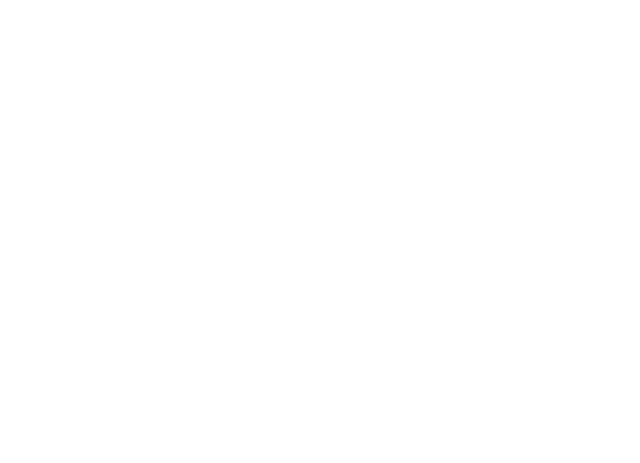
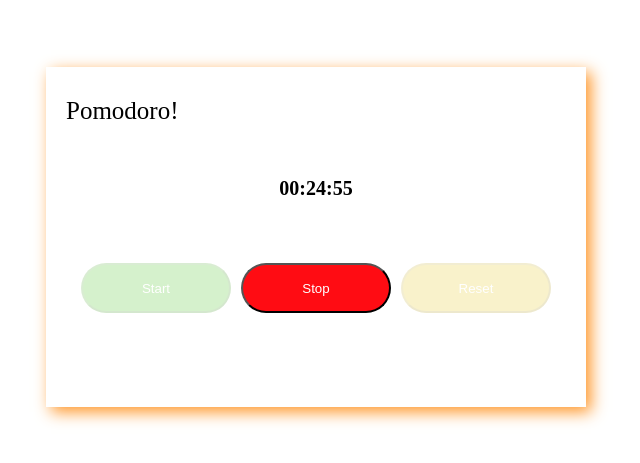
Before and after one commit to bergran/pomodoro, an Angular app: page /work-time in a window 1280 px wide. Before the commit this address led to /. Shown: the part 163-626 px from the top of the page, without its empty margins (324-964 px from the left). Built offline with nearby package versions, Linux system fonts and the light colour scheme.

Commit message:
Minor fixes

```diff
--- a/src/app/app-routing.module.ts
+++ b/src/app/app-routing.module.ts
@@ -2,10 +2,12 @@ import { NgModule } from '@angular/core';
 import { RouterModule, Routes } from '@angular/router';
 
 import { IndexComponent } from './pages/index/index.component';
+import { FreetimeComponent } from './pages/freetime/freetime.component';
 
 const routes: Routes = [
-  {path: '', redirectTo: '/index', pathMatch: 'full'},
-  {path: 'index', component: IndexComponent}
+  {path: '', redirectTo: '/work-time', pathMatch: 'full'},
+  {path: 'work-time', component: IndexComponent},
+  {path: 'freetime', component: FreetimeComponent},
 ]
 
 @NgModule({
--- a/src/app/app.module.ts
+++ b/src/app/app.module.ts
@@ -8,6 +8,7 @@ import { IndexComponent } from './pages/index/index.component';
 import { AppRoutingModule } from './app-routing.module';
 import { PomodoroComponent } from './container/pomodoro/pomodoro.component';
 import { CountdownComponent } from './component/countdown/countdown.component';
+import { FreetimeComponent } from './pages/freetime/freetime.component';
 
 
 @NgModule({
@@ -15,7 +16,8 @@ import { CountdownComponent } from './component/countdown/countdown.component';
     AppComponent,
     IndexComponent,
     PomodoroComponent,
-    CountdownComponent
+    CountdownComponent,
+    FreetimeComponent
   ],
   imports: [
     BrowserModule,
--- a/src/app/component/countdown/countdown.component.ts
+++ b/src/app/component/countdown/countdown.component.ts
@@ -24,6 +24,7 @@ export class CountdownComponent implements OnInit {
 
   @Input () disabledButtons: string[];
   @Input () time: number;
+  @Input () startAutomatic = false;
   @Input () onStart = () => null;
   @Input () onStop = () => null;
   @Input () onReset = () => null;
@@ -43,7 +44,10 @@ export class CountdownComponent implements OnInit {
   ngOnInit() {
     this.checkValidate();
     this.setTime(this.time);
-    // this.getTime();
+
+    if (this.startAutomatic) {
+      this.startTime();
+    }
   }
 
   setTime(time: number) {
@@ -79,34 +83,36 @@ export class CountdownComponent implements OnInit {
   }
 
   manageTime (time: number) {
-    if (time < 1) {
-      this.onFinish();
+    if (time < 0) {
       this.setTime(this.time);
       this.subscription.unsubscribe();
       this.buttonStart = false;
       this.buttonReset = false;
       this.buttonStop = true;
+      this.onFinish();
     } else {
       this.getCurrentTime(time);
     }
   }
 
   startTime () {
+    if (this.subscription) {
+      this.subscription.unsubscribe();
+    }
     this.subscription = this.countDownService.startTime()
       .subscribe(currentTime => this.manageTime(currentTime));
   }
 
   stopTime () {
-    this.onStop();
     this.countDownService.stopTime();
-    this.subscription.unsubscribe();
     this.buttonStart = false;
     this.buttonReset = false;
     this.buttonStop = true;
+    this.onStop();
   }
 
   resetTime () {
+    this.countDownService.resetTime(this.time);
     this.onReset();
-    this.countDownService.resetTime(this.time);
   }
 }
--- a/src/app/component/countdown/countdown.service.ts
+++ b/src/app/component/countdown/countdown.service.ts
@@ -21,7 +21,7 @@ export class CountdownService {
 
   executeLoop = () => {
     this.currentTime = this.currentTime - 1;
-    if (this.currentTime < 1) {
+    if (this.currentTime < 0) {
       this.stopTime();
     }
     this.observable.next(this.currentTime);
--- a/src/app/container/pomodoro/pomodoro.component.html
+++ b/src/app/container/pomodoro/pomodoro.component.html
@@ -4,6 +4,8 @@
     <app-countdown
       [disabledButtons]="disableButtons"
       [time]="timeInMinutes"
+      [startAutomatic]="startAutomatic"
+      [onFinish]="handleFinish"
     >
     </app-countdown>
   </div>
--- a/src/app/container/pomodoro/pomodoro.component.ts
+++ b/src/app/container/pomodoro/pomodoro.component.ts
@@ -9,15 +9,20 @@ export class PomodoroComponent implements OnInit {
   disableButtons: string[];
 
   @Input () timeInMinutes = 0;
-  @Input () working = false;
+  @Input () startAutomatic = true;
+  @Input () onFinish = () => null;
 
   constructor() { }
 
   ngOnInit() {
-    if (this.working) {
+    if (this.startAutomatic) {
       this.disableButtons = ['buttonStart', 'buttonReset'];
     } else {
       this.disableButtons = ['buttonStop'];
     }
   }
+
+  handleFinish = () => {
+    this.onFinish();
+  }
 }
--- a/src/app/pages/index/index.component.html
+++ b/src/app/pages/index/index.component.html
@@ -1,3 +1,7 @@
 <div class="index__container">
-  <app-pomodoro></app-pomodoro>
+  <app-pomodoro
+    [timeInMinutes]="25"
+    [startAutomatic]="true"
+    [onFinish]="handleFinish"
+  ></app-pomodoro>
 </div>
--- a/src/app/pages/index/index.component.ts
+++ b/src/app/pages/index/index.component.ts
@@ -1,4 +1,7 @@
 import { Component, OnInit } from '@angular/core';
+
+import { Location } from '@angular/common';
+import { Router } from '@angular/router';
 
 @Component({
   selector: 'app-index',
@@ -7,9 +10,15 @@ import { Component, OnInit } from '@angular/core';
 })
 export class IndexComponent implements OnInit {
 
-  constructor() { }
+  constructor(
+    private location: Location,
+    private router: Router
+  ) { }
 
   ngOnInit() {
   }
 
+  handleFinish = () => {
+    this.router.navigateByUrl('/freetime');
+  }
 }
```
